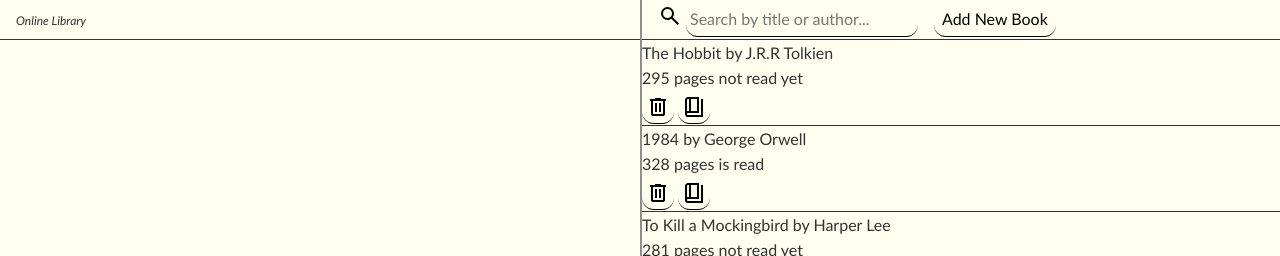
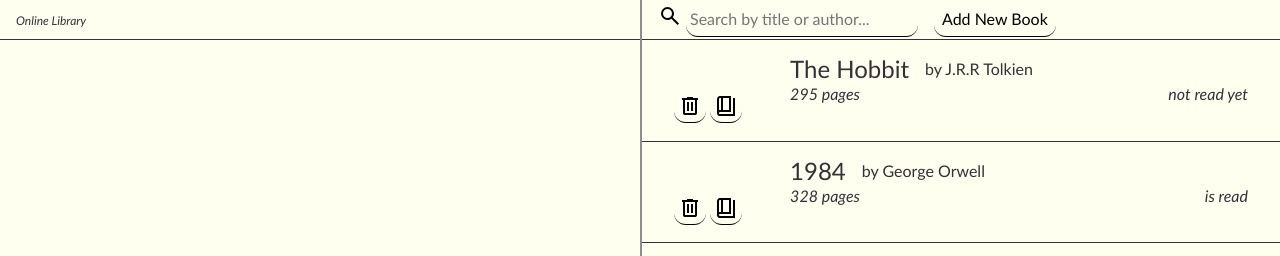
Before and after one commit to ozenselin/library, a plain HTML site: page index.html in a window 1280 px wide. Shown: the top 256 px of the page. Drawn offline with Linux system fonts and the light colour scheme.

Commit message:
feat: Implement grid layout for book list items

```diff
--- a/style.css
+++ b/style.css
@@ -153,11 +153,56 @@ body {
 
 .book-list__item {
     list-style-type: none;
+    padding: 1em 2em;
+    display: grid;
+    grid-template-columns: auto 1fr;
+    grid-template-rows: 1fr 1fr;
+    grid-template-areas:
+            "counter info"
+            "actions info";
+    column-gap: 3em;
+    transition: color ease 0.5s,
+                background-color ease 0.5s;
 }
 
 /* book-list items are seperated by thin lines */
 .book-list__item:not(:last-child) {
     border-bottom: 1px solid currentColor;
+}
+
+.book-list__item:hover {
+    background: var(--clr-font-dark);
+    color: var(--clr-font-light);
+}
+
+.book-list__info {
+    grid-area: info;
+}
+
+.book-list__title {
+    font-size: 1.5em;
+}
+
+
+.book-list__actions {
+    grid-area: actions;
+    display: inline;
+}
+
+.book-list__top-row {
+    display: grid;
+    grid-template-columns: auto 1fr;
+    gap: 1em;
+}
+
+.book-list__bottom-row {
+    font-style: italic;
+    display: grid;
+    grid-template-columns: 1fr 1fr;
+}
+
+.book-list__status {
+    justify-self: end;
 }
 
 input,
```
